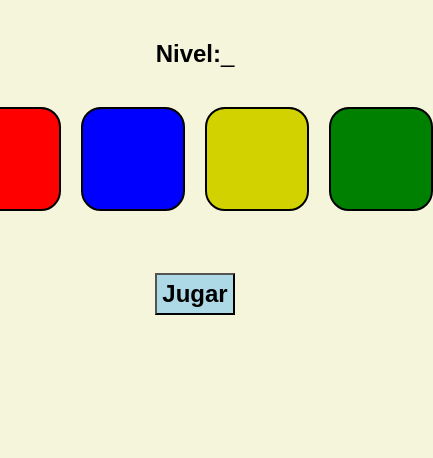
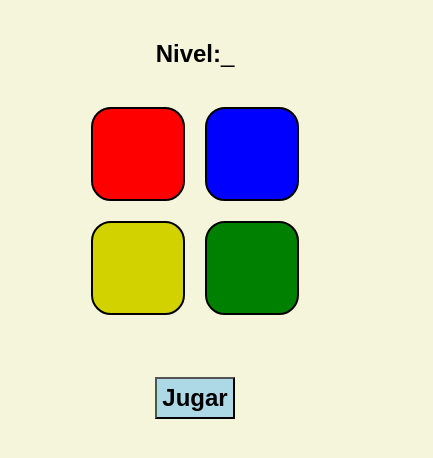
Before and after one commit to jaiminator/juego-simon-dice, a plain HTML site: page index.html in a window 390 px wide. Shown: the part 144-602 px from the top of the page, 433 px wide, since content can reach past the window. Drawn offline with Linux system fonts and the light colour scheme.

Commit message:
Añadido css responsive

```diff
--- a/style.css
+++ b/style.css
@@ -67,3 +67,21 @@ body{
     font-weight: bold;
     padding: 5px;
 }
+
+@media (max-width: 600px){
+    .panelSimon{
+        width: 300px;
+        display: flex;
+        flex-direction: row;
+        flex-wrap: wrap;
+        justify-content: center;
+        gap: 20px;
+    }
+
+    #red, #blue, #yellow, #green{
+        width: 90px;
+        height: 90px;
+        border: 2px solid black;
+        border-radius: 20px;
+    }
+}
```
